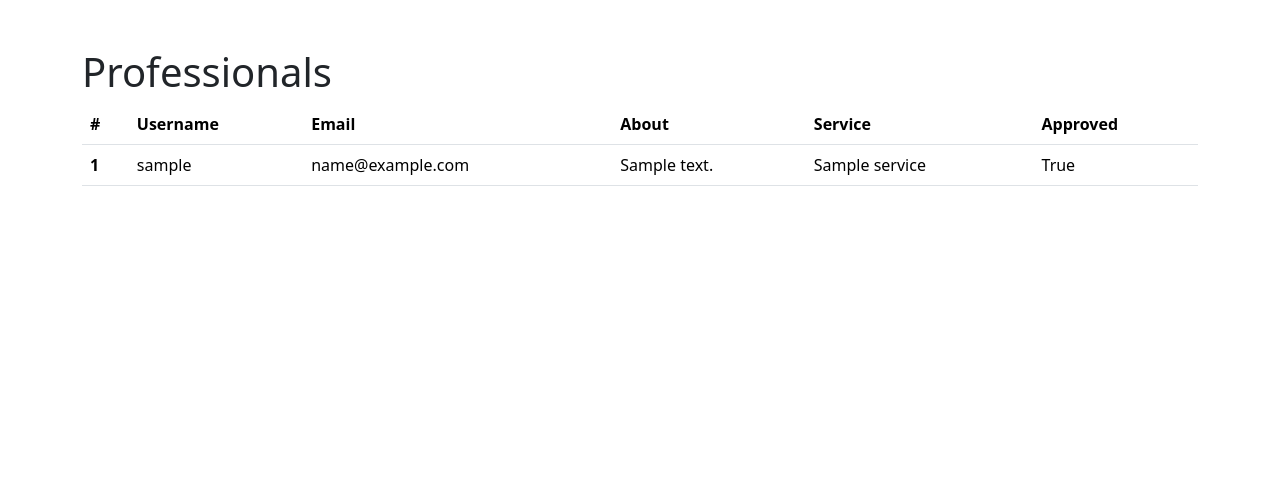
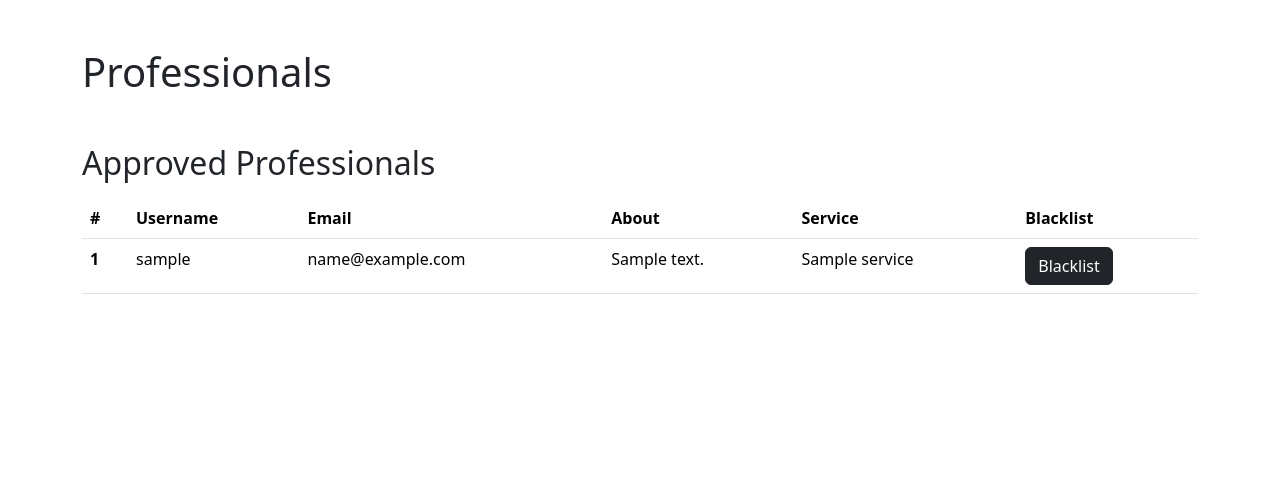
Before and after one commit to agrimsri/Bootcamp-2026-t3, a Flask app: page /admin/professionals in a window 1280 px wide. Shown: the part 56-549 px from the top of the page. Run offline with Flask 3, Linux system fonts and the light colour scheme; a user stored in the database is signed in; tables that the repository leaves empty hold one stand-in row (values such as "Sample post"); parts of the project's set-up code (start-up, migrations or seed data) failed here and were passed over.

Commit message:
Day-5 completed

```diff
--- a/app/__init__.py
+++ b/app/__init__.py
@@ -65,7 +65,9 @@ def create_app(class_name=Config):
 
     from app.routes.auth import auth
     from app.routes.views import views
+    from app.routes.admin import admin_bp
     app.register_blueprint(auth)
     app.register_blueprint(views)
+    app.register_blueprint(admin_bp)
 
     return app
--- /dev/null
+++ b/app/routes/admin.py
@@ -0,0 +1,52 @@
+from flask import Blueprint, flash, render_template, url_for, redirect
+from flask_login import login_required
+from app.models import User, Professional, Customer
+from app.extensions import db
+
+admin_bp = Blueprint('admin_bp', __name__,  url_prefix='/admin')
+
+
+@admin_bp.route('/dashboard')
+def admin_dashboard():
+    return render_template('/admin/dashboard.html')
+
+
+@admin_bp.route('/professionals')
+@login_required
+def admin_professionals():
+    pending_professionals = Professional.query.filter_by(approved=False).all()
+    approved_professionals = Professional.query.filter_by(approved=True).all()
+    return render_template('/admin/professionals.html', pending_professionals=pending_professionals, approved_professionals=approved_professionals)
+
+@admin_bp.route('/professionals/approve/<int:professional_id>', methods=['POST'])
+@login_required
+def approve_professional(professional_id):
+    professional = Professional.query.get(professional_id)
+    if professional:
+        professional.approved = True
+        db.session.commit()
+        flash(f"Professional {professional.user.username} has been approved.", "success")
+    else:
+        flash("Professional not found.", "danger")
+    return redirect(url_for('admin_bp.admin_professionals'))
+
+@admin_bp.route('/professionals/reject/<int:professional_id>', methods=['POST'])
+@login_required
+def reject_professional(professional_id):
+    professional = Professional.query.get(professional_id)
+    if professional:
+        professional.approved = False
+        db.session.commit()
+        flash(f"Professional {professional.user.username} has been rejected.", "success")
+    else:
+        flash("Professional not found.", "danger")
+    return redirect(url_for('admin_bp.admin_professionals'))
+
+@admin_bp.route('/blacklist/<int:professional_id>', methods=['POST'])
+@login_required
+def toggle_blacklist_professional(professional_id):
+    proffesional = Professional.query.get(professional_id)
+    proffesional.user.is_active = not (proffesional.user.is_active)
+    db.session.commit()
+    flash('Status updated', "success")
+    return redirect(url_for('admin_bp.admin_professionals'))
--- a/app/routes/views.py
+++ b/app/routes/views.py
@@ -1,5 +1,7 @@
-from flask import Blueprint, render_template
-from app.models import Professional
+from flask import Blueprint, render_template, flash, redirect, url_for, request
+from app.models import Professional, User
+from flask_login import login_required
+from app.extensions import db
 
 views = Blueprint('views', __name__)
 
@@ -18,12 +20,11 @@ def customer_dashboard():
 def professional_dashboard():
     return render_template('/professional/dashboard.html')
 
-@views.route('/admin/dashboard')
-def admin_dashboard():
-    return render_template('/admin/dashboard.html')
 
 
-@views.route('/admin/professionals')
-def admin_professionals():
-    professionals = Professional.query.all()
-    return render_template('/admin/professionals.html', professionals=professionals)
+##############################
+# ADMIN ROUTES
+##############################
+
+
+##############################
--- a/app/templates/admin/professionals.html
+++ b/app/templates/admin/professionals.html
@@ -1,6 +1,9 @@
 {% extends "base.html" %} {% block title %}Admin Dashboard{% endblock %} {%
 block content %}
 <h1>Professionals</h1>
+{% if pending_professionals %}
+<div>
+  <h2 class="mt-5">Pending Approvals</h2>
   <table class="table">
     <thead>
       <tr>
@@ -10,10 +13,11 @@ block content %}
         <th scope="col">About</th>
         <th scope="col">Service</th>
         <th scope="col">Approved</th>
+        <th scope="col">Actions</th>
       </tr>
     </thead>
     <tbody>
-    {% for professional in professionals %}
+      {% for professional in pending_professionals %}
       <tr>
         <th scope="row">{{ loop.index }}</th>
         <td>{{ professional.user.username }}</td>
@@ -21,14 +25,70 @@ block content %}
         <td>{{ professional.about }}</td>
         <td>{{ professional.service.name }}</td>
         <td>{{ professional.approved }}</td>
+        <td>
+          <div class="btn-group" role="group">
+            <form
+              action="{{ url_for('admin_bp.approve_professional', professional_id=professional.id) }}"
+              method="POST"
+            >
+              <button type="submit" class="btn btn-success">Accept</button>
+            </form>
+            <form
+              action="{{ url_for('admin_bp.reject_professional', professional_id=professional.id) }}"
+              method="POST"
+            >
+              <button type="submit" class="btn btn-danger">Reject</button>
+            </form>
+          </div>
+        </td>
       </tr>
       {% endfor %}
     </tbody>
   </table>
+</div>
+{% endif %}
 
-
+<div>
+  <h2 class="mb-3 mt-5">Approved Professionals</h2>
+  <table class="table">
+    <thead>
+      <tr>
+        <th scope="col">#</th>
+        <th scope="col">Username</th>
+        <th scope="col">Email</th>
+        <th scope="col">About</th>
+        <th scope="col">Service</th>
+        <th scope="col">Blacklist</th>
       </tr>
-
+    </thead>
+    <tbody>
+      {% for professional in approved_professionals %}
+      <tr>
+        <th scope="row">{{ loop.index }}</th>
+        <td>{{ professional.user.username }}</td>
+        <td>{{ professional.user.email }}</td>
+        <td>{{ professional.about }}</td>
+        <td>{{ professional.service.name }}</td>
+        <td>
+          {% if professional.user.is_active %}
+          <form
+            action="{{ url_for('admin_bp.toggle_blacklist_professional', professional_id=professional.id) }}"
+            method="POST"
+          >
+            <button type="submit" class="btn btn-dark">Blacklist</button>
+          </form>
+          {% else %}
+          <form
+            action="{{ url_for('admin_bp.toggle_blacklist_professional', professional_id=professional.id) }}"
+            method="POST"
+          >
+            <button type="submit" class="btn btn-dark">Unblock</button>
+          </form>
+          {% endif %}
+        </td>
+      </tr>
+      {% endfor %}
     </tbody>
   </table>
+</div>
 {% endblock %}
--- a/app/templates/base.html
+++ b/app/templates/base.html
@@ -33,7 +33,7 @@
             <li class="nav-item">
               <a
                 class="nav-link"
-                href="{{ url_for('views.admin_professionals') }}"
+                href="{{ url_for('admin_bp.admin_professionals') }}"
                 >Professionals</a
               >
             </li>
--- a/app/templates/home.html
+++ b/app/templates/home.html
@@ -1,4 +1,6 @@
 {% extends "base.html" %} {% block title %}Home{% endblock %} {% block content
 %}
 <h1>HAVENLY</h1>
+<p>This project is made using flask</p>
+<img src="app/static/flask.png" alt="Flask Logo" />
 {% endblock %}
```
Also changed, not shown: app/routes/auth.py (+11 -2 lines), app/templates/auth/register_professional.html (+11 -0 lines). Lines whose indentation alone changed are shown as unchanged.
